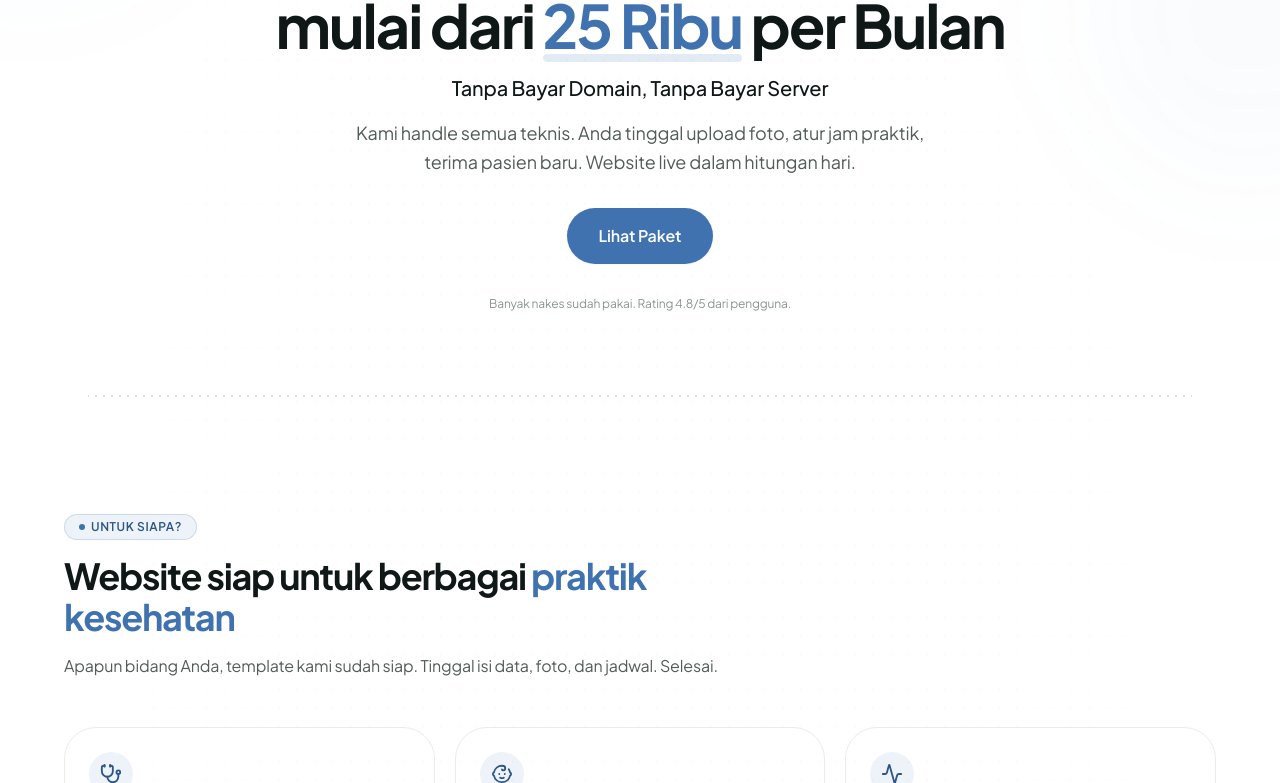
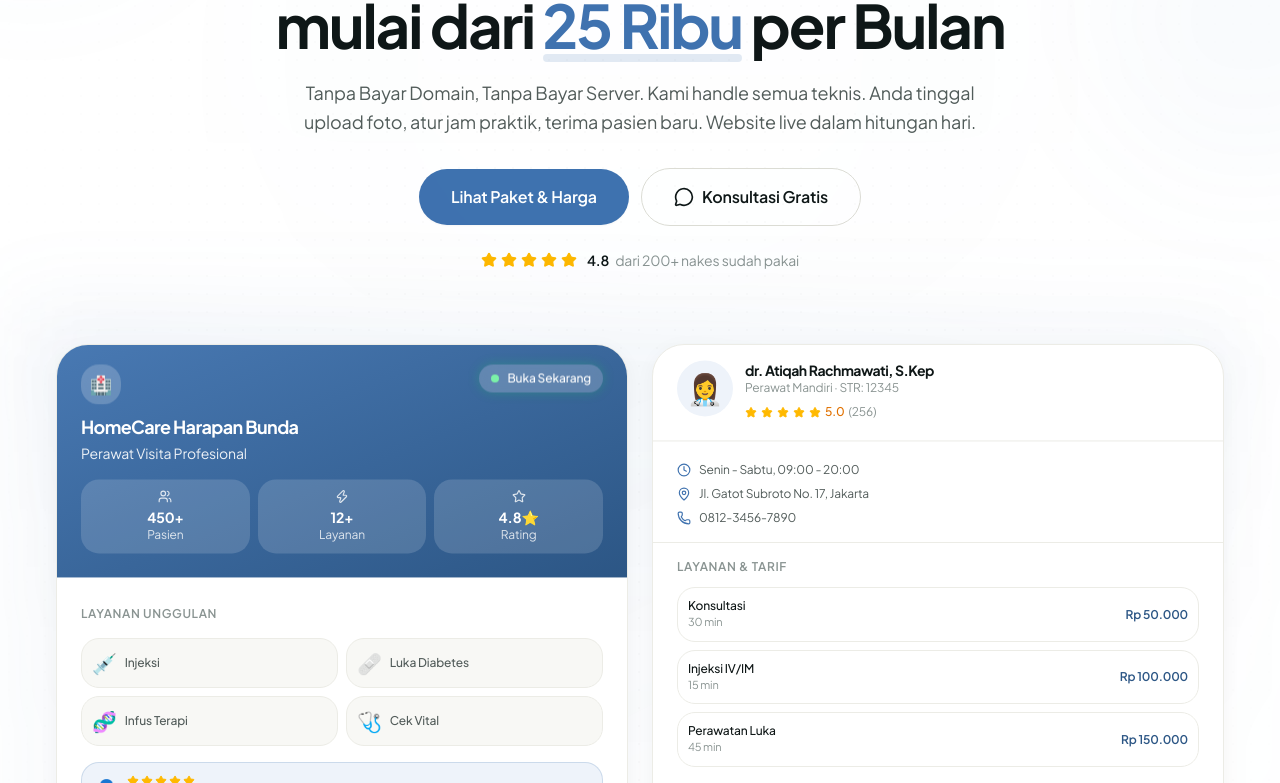
Before and after one commit to inisalman/nakespro, a Next.js app: page / in a window 1280 px wide. Shown: the part 1137-1920 px from the top of the page. Built offline with nearby package versions, Linux system fonts and the light colour scheme.

Commit message:
redesign(hero): azimute-inspired hero with dual CTA, visual mockup, and star rating badge

```diff
--- a/src/app/page.tsx
+++ b/src/app/page.tsx
@@ -1,5 +1,5 @@
 import Link from "next/link";
-import { MessageCircle, Sparkles } from "lucide-react";
+import { Star, MessageCircle, Sparkles } from "lucide-react";
 import { Section, SectionHeading } from "@/components/section";
 import { Button } from "@/components/button";
 import { FaqList } from "@/components/faq-list";
@@ -7,6 +7,7 @@ import { OrderForm } from "@/components/order-form";
 import { Logo } from "@/components/logo";
 import { PricingSection } from "@/components/pricing-section";
 import { TypingWords } from "@/components/typing-words";
+import { HeroMockup } from "@/components/hero-mockup";
 import {
   services,
   steps,
@@ -52,11 +53,10 @@ export default function Home() {
       </nav>
 
       {/* ──────── Hero ──────── */}
-      <section className="relative overflow-hidden px-6 pt-16 pb-12 md:pt-24 md:pb-20">
+      <section className="relative overflow-hidden px-6 pt-16 pb-16 md:pt-24 md:pb-20 lg:pb-24">
         <div className="mx-auto max-w-6xl">
-          <div className="flex items-center justify-center">
-            {/* ── Copy: center ── */}
-            <div className="text-center">
+          {/* ── Text content: center ── */}
+          <div className="mx-auto max-w-3xl text-center">
             {/* Eyebrow badge */}
             <div className="fade-up mb-6 inline-flex items-center gap-2 rounded-full border border-teal/20 bg-teal-tint px-4 py-1.5 text-xs font-semibold tracking-wide text-teal-strong">
               <Sparkles className="h-3.5 w-3.5" />
@@ -84,44 +84,62 @@ export default function Home() {
               per Bulan
             </h1>
 
-              {/* Subheadline */}
+            {/* Description */}
             <p
-                className="fade-up mx-auto mt-4 max-w-xl text-lg font-medium text-ink md:text-xl"
-                style={{ animationDelay: "0.1s" }} >
-                Tanpa Bayar Domain, Tanpa Bayar Server
+              className="fade-up mx-auto mt-5 max-w-2xl text-base leading-relaxed text-text-body md:text-lg"
+              style={{ animationDelay: "0.15s" }} >
+              Tanpa Bayar Domain, Tanpa Bayar Server. Kami handle semua teknis. Anda tinggal
+              upload foto, atur jam praktik, terima pasien baru. Website live dalam hitungan hari.
             </p>
 
-              {/* Subtitle */}
-              <p
-                className="fade-up mx-auto mt-4 max-w-xl text-base leading-relaxed text-text-body md:text-lg"
-                style={{ animationDelay: "0.15s" }} >
-                Kami handle semua teknis. Anda tinggal upload foto, atur jam praktik, terima pasien baru. Website live dalam hitungan hari.
-              </p>
-
-              {/* CTAs */}
+            {/* Dual CTAs */}
             <div
               className="fade-up mt-8 flex flex-col items-center justify-center gap-3 sm:flex-row"
               style={{ animationDelay: "0.3s" }} >
               <Button href="#harga" variant="secondary" size="lg">
-                  Lihat Paket
+                Lihat Paket & Harga
+              </Button>
+              <Button href={waLink} variant="outline" size="lg">
+                <MessageCircle className="h-5 w-5" />
+                Konsultasi Gratis
               </Button>
             </div>
 
             {/* Trust indicator */}
             <p
-                className="fade-up mt-8 text-xs text-text-muted"
+              className="fade-up mt-6 text-sm text-text-muted"
               style={{ animationDelay: "0.45s" }} >
-                Banyak nakes sudah pakai. Rating 4.8/5 dari pengguna.
+              <span className="inline-flex items-center gap-1">
+                <Star className="h-4 w-4 fill-amber-400 text-amber-400" />
+                <Star className="h-4 w-4 fill-amber-400 text-amber-400" />
+                <Star className="h-4 w-4 fill-amber-400 text-amber-400" />
+                <Star className="h-4 w-4 fill-amber-400 text-amber-400" />
+                <Star className="h-4 w-4 fill-amber-400 text-amber-400" />
+                <span className="ml-1.5 font-semibold text-ink">4.8</span>
+                <span className="ml-0.5">dari 200+ nakes sudah pakai</span>
+              </span>
             </p>
           </div>
 
+          {/* ── Visual mockup below ── */}
+          <div
+            className="fade-up -mx-2 mt-14 md:mt-18"
+            style={{ animationDelay: "0.6s" }} >
+            <div className="relative">
+              {/* Subtle shadow behind mockup */}
+              <div className="absolute -inset-4 -z-10 rounded-3xl bg-gradient-to-b from-teal/[0.03] via-teal/[0.01] to-transparent blur-2xl" />
+              <HeroMockup />
+            </div>
           </div>
         </div>
 
-        {/* Subtle radial gradient blobs */}
+        {/* Background decorative elements */}
         <div className="pointer-events-none absolute inset-0 overflow-hidden">
           <div className="absolute -left-32 -top-32 h-80 w-80 rounded-full bg-teal/4 blur-3xl" />
           <div className="absolute -right-32 top-20 h-80 w-80 rounded-full bg-teal/3 blur-3xl" />
+          <div className="absolute left-1/2 top-0 -translate-x-1/2">
+            <div className="h-[600px] w-[800px] rounded-[100%] bg-gradient-to-b from-teal/[0.015] to-transparent blur-3xl" />
+          </div>
         </div>
       </section>
 
```
Lines whose indentation alone changed are shown as unchanged.
